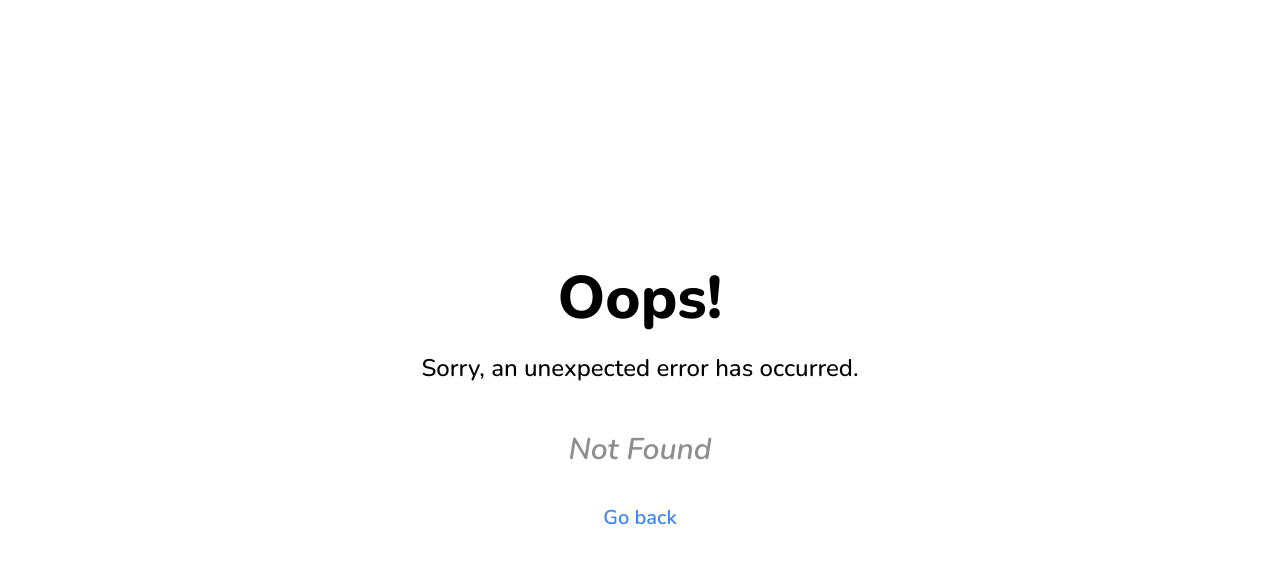
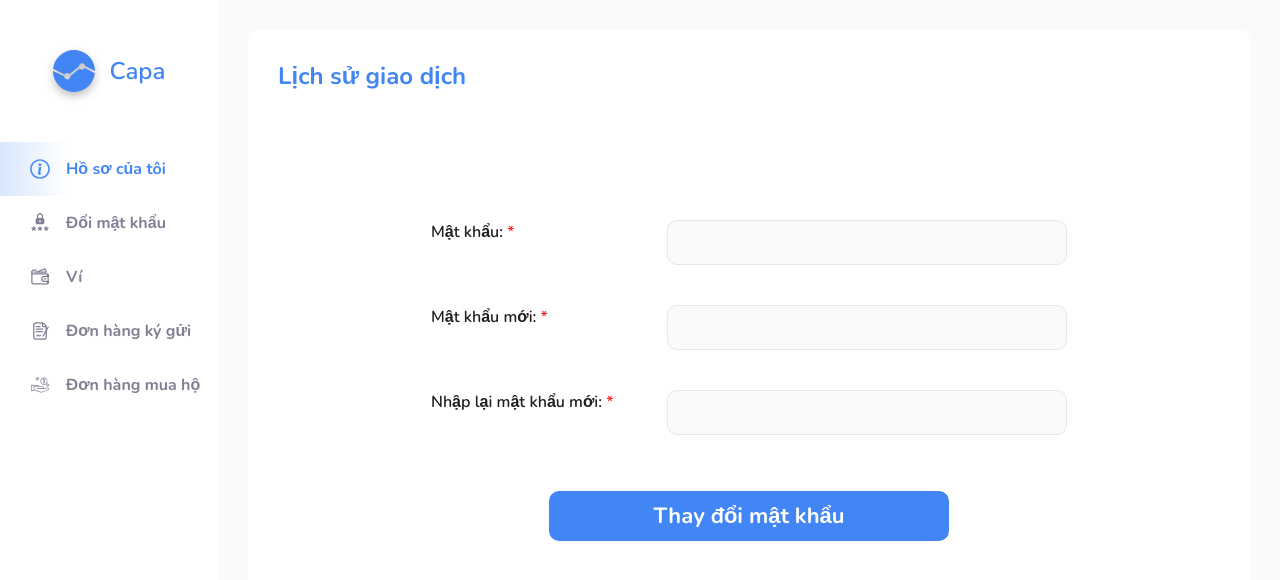
Before and after one commit to ntcom/capa-group, a React (Vite) app in the folder sale-order-portal/: page /change-password in a window 1280 px wide. Before the commit this address had no page. Shown: the top 580 px of the page. Built offline with nearby package versions, Linux system fonts and the light colour scheme.

Commit message:
feature: change password

```diff
--- a/sale-order-portal/src/components/Modal/DeliveryServiceModal/DeliveryServiceModal.jsx
+++ b/sale-order-portal/src/components/Modal/DeliveryServiceModal/DeliveryServiceModal.jsx
@@ -117,6 +117,7 @@ const DeliveryServiceModal = ({ openModal, setOpenModal }) => {
                 <input
                   type="text"
                   id="input2"
+                  required
                   className="w-full max-w-[415px] h-[45px] bg-[#F7F7F8] rounded-[10px] p-[8px_16px] outline-none border-[1px] border-solid focus:bg-[#fff] focus:border-[#4285F4]"
                 />
               </div>
@@ -129,6 +130,7 @@ const DeliveryServiceModal = ({ openModal, setOpenModal }) => {
                 <input
                   type="text"
                   id="input3"
+                  required
                   className="w-full max-w-[415px] h-[45px] bg-[#F7F7F8] rounded-[10px] p-[8px_16px] outline-none border-[1px] border-solid focus:bg-[#fff] focus:border-[#4285F4]"
                 />
               </div>
@@ -141,6 +143,7 @@ const DeliveryServiceModal = ({ openModal, setOpenModal }) => {
                 <input
                   type="text"
                   id="input4"
+                  required
                   className="w-full max-w-[415px] h-[45px] bg-[#F7F7F8] rounded-[10px] p-[8px_16px] outline-none border-[1px] border-solid focus:bg-[#fff] focus:border-[#4285F4]"
                 />
               </div>
--- a/sale-order-portal/src/main.jsx
+++ b/sale-order-portal/src/main.jsx
@@ -11,6 +11,7 @@ import { DeliveryService } from "./pages/DeliveryService/DeliveryService.jsx";
 import { DeliveryServiceDetail } from "./pages/DeliveryService/DeliveryServiceDetail.jsx";
 import { OrderService } from "./pages/OrderService/OrderService.jsx";
 import { Wallet } from "./pages/Wallet/Wallet.jsx";
+import { ChangePassword } from "./pages/ChangePassword/ChangePassword.jsx";
 
 const router = createBrowserRouter([
   {
@@ -21,6 +22,10 @@ const router = createBrowserRouter([
       {
         path: "profile",
         element: <Home />,
+      },
+      {
+        path: "change-password",
+        element: <ChangePassword />,
       },
       {
         path: "wallet",
--- /dev/null
+++ b/sale-order-portal/src/pages/ChangePassword/ChangePassword.jsx
@@ -0,0 +1,63 @@
+export const ChangePassword = () => {
+  const handleSubmit = (e) => {
+    e.preventDefault();
+  };
+
+  return (
+    <div className="w-full h-full bg-[#fff] rounded-[10px] p-[30px]">
+      <h2 className="text-2xl text-[#4285F4] font-bold">Lịch sử giao dịch</h2>
+      <form
+        onSubmit={handleSubmit}
+        className="w-full flex flex-col justify-center mt-32"
+      >
+        <div className="">
+          <div className="flex flex-col gap-10">
+            <div className="flex gap-5 items-start justify-center">
+              <label htmlFor="input2" className="shrink-0 w-[216px] flex">
+                <p className="text-base text-[#1f1f1f] font-semibold whitespace-nowrap">
+                  Mật khẩu: <span className="text-[#FF2020]">*</span>
+                </p>
+              </label>
+              <input
+                type="password"
+                id="input2"
+                required
+                className="xl:shrink-0 w-full max-w-[400px] h-[45px] bg-[#FAFAFB] rounded-[10px] p-[8px_16px] outline-none border-[1px] border-solid focus:bg-[#fff] focus:border-[#4285F4]"
+              />
+            </div>
+            <div className="flex gap-5 items-start justify-center">
+              <label htmlFor="input3" className="shrink-0 w-[216px] flex">
+                <p className="text-base text-[#1f1f1f] font-semibold whitespace-nowrap">
+                  Mật khẩu mới: <span className="text-[#FF2020]">*</span>
+                </p>
+              </label>
+              <input
+                type="password"
+                id="input3"
+                required
+                className="xl:shrink-0 w-full max-w-[400px] h-[45px] bg-[#FAFAFB] rounded-[10px] p-[8px_16px] outline-none border-[1px] border-solid focus:bg-[#fff] focus:border-[#4285F4]"
+              />
+            </div>
+            <div className="flex gap-5 items-start justify-center">
+              <label htmlFor="input8" className="shrink-0 w-[216px] flex">
+                <p className="text-base text-[#1f1f1f] font-semibold whitespace-nowrap">
+                  Nhập lại mật khẩu mới: <span className="text-[#FF2020]">*</span>
+                </p>
+              </label>
+              <input
+                type="password"
+                id="input8"
+                required
+                className="xl:shrink-0 w-full max-w-[400px] h-[45px] bg-[#FAFAFB] rounded-[10px] p-[8px_30px_8px_20px] outline-none border-[1px] border-solid focus:bg-[#fff] focus:border-[#4285F4]"
+              ></input>
+            </div>
+          </div>
+        </div>
+
+        <button className="mt-14 w-full max-w-[400px] h-[50px] self-center rounded-[10px] bg-[#4285F4] text-[22px] text-[#fff] font-bold">
+          Thay đổi mật khẩu
+        </button>
+      </form>
+    </div>
+  );
+};
```
